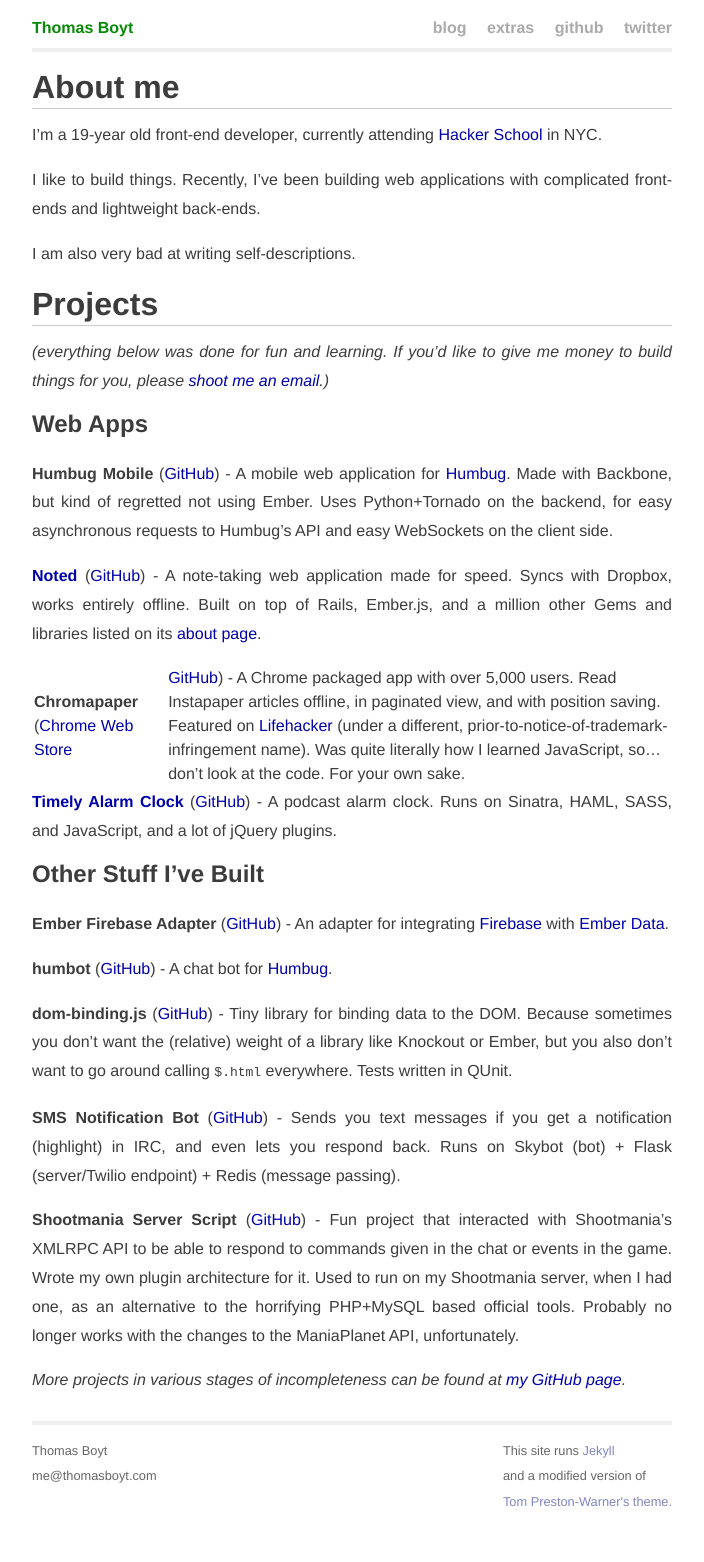
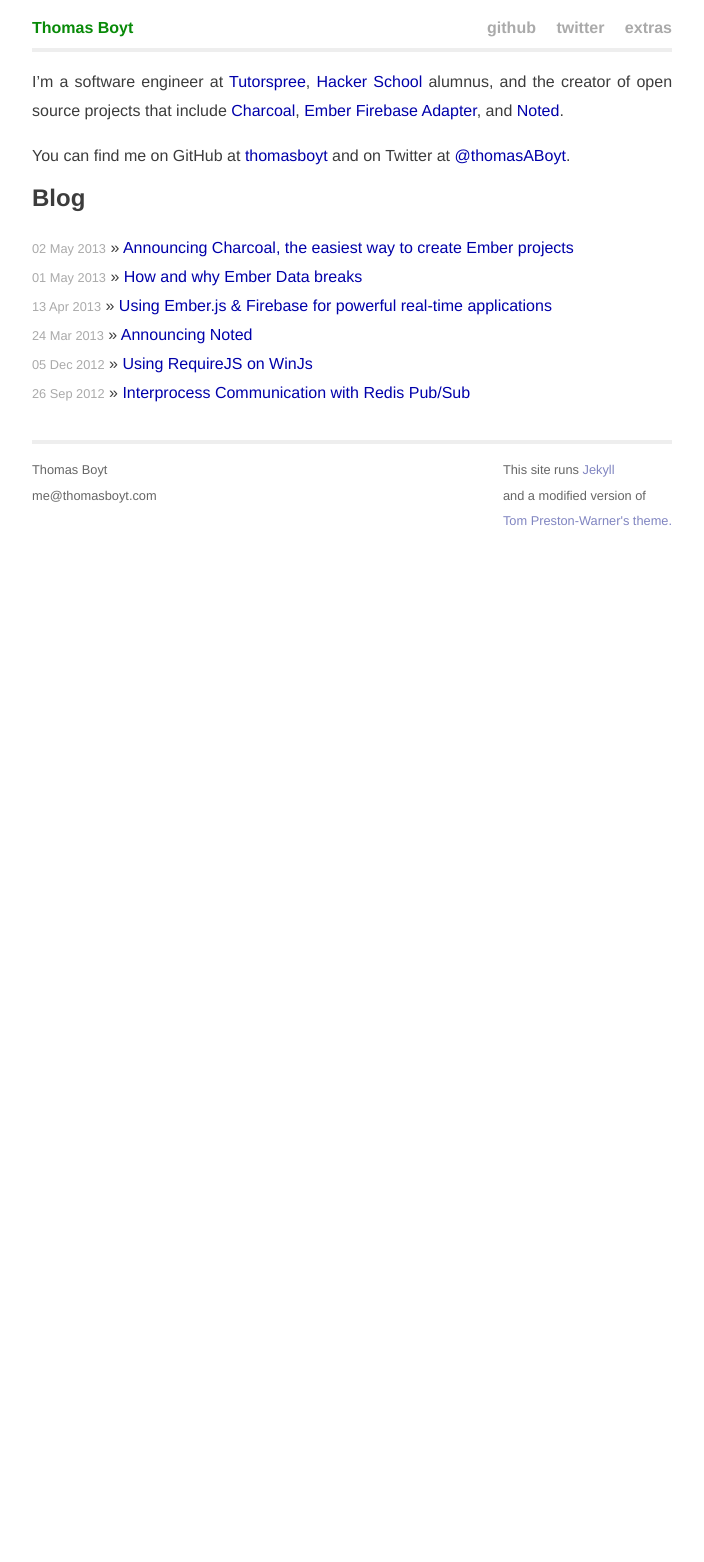
Before and after one commit to thomasboyt/thomasboyt.github.com, a Jekyll site: the page built from index.md, in a window 1280 px wide. Shown: the whole page, without its empty margins (288-992 px from the left). Built offline with Jekyll 4.4.1, drawn with Linux system fonts in a browser that asks for light colours; Markdown is read by kramdown in place of the engine named in the settings; after the commit the page ends 900 px from its top, so only the background shows below that.

Commit message:
Updated design

```diff
--- a/_layouts/default.html
+++ b/_layouts/default.html
@@ -23,10 +23,9 @@
           <a href="/">Thomas Boyt</a>
         </div>
         <div class="links">
-          <a class="extra" href="/blog.html">blog</a>
-          <a class="extra" href="/extras/">extras</a>
           <a class="extra" href="https://github.com/thomasboyt/">github</a>
           <a class="extra" href="http://twitter.com/thomasaboyt">twitter</a>
+          <a class="extra" href="/extras/">extras</a>
         </div>
 			</div>
 
--- a/index.md
+++ b/index.md
@@ -4,38 +4,13 @@
 permalink: index.html
 ---
 
-# About me
+I'm a software engineer at [Tutorspree](http://tutorspree.com), [Hacker School](http://hackerschool.com) alumnus, and the creator of open source projects that include [Charcoal](https://github.com/thomasboyt/charcoal), [Ember Firebase Adapter](https://github.com/thomasboyt/ember-firebase-adapter), and [Noted](http://noted.herokuapp.com/).
 
-I'm a 19-year old front-end developer, currently attending [Hacker School](http://hackerschool.com) in NYC.
+You can find me on GitHub at [thomasboyt](https://github.com/thomasboyt) and on Twitter at [@thomasABoyt](http://twitter.com/thomasABoyt).
 
-I like to build things. Recently, I've been building web applications with complicated front-ends and lightweight back-ends.
-
-I am also very bad at writing self-descriptions.
-
-# Projects
-
-*(everything below was done for fun and learning. If you'd like to give me money to build things for you, please [shoot me an email](mailto:me@thomasboyt.com).)*
-
-## Web Apps
-
-**Humbug Mobile** ([GitHub](https://github.com/thomasboyt/humbug-mobile)) - A mobile web application for [Humbug](https://humbughq.com). Made with Backbone, but kind of regretted not using Ember. Uses Python+Tornado on the backend, for easy asynchronous requests to Humbug's API and easy WebSockets on the client side.
-
-**[Noted](http://noted.herokuapp.com)** ([GitHub](https://github.com/thomasboyt/Noted-App)) - A note-taking web application made for speed. Syncs with Dropbox, works entirely offline. Built on top of Rails, Ember.js, and a million other Gems and libraries listed on its [about page](http://noted.herokuapp.com/#about).
-
-**Chromapaper** ([Chrome Web Store](https://chrome.google.com/webstore/detail/lpjpjcgbkjefppoahpegfajifjdmcblb) | [GitHub](https://github.com/thomasboyt/Chromapaper)) - A Chrome packaged app with over 5,000 users. Read Instapaper articles offline, in paginated view, and with position saving. Featured on [Lifehacker](http://lifehacker.com/#!5729430/instapaper-for-chrome-adds-offline-sync-to-your-long-articles) (under a different, prior-to-notice-of-trademark-infringement name). Was quite literally how I learned JavaScript, so... don't look at the code. For your own sake.
-
-**[Timely Alarm Clock](http://timely-alarm.heroku.com)** ([GitHub](https://github.com/thomasboyt/Timely)) - A podcast alarm clock. Runs on Sinatra, HAML, SASS, and JavaScript, and a lot of jQuery plugins.
-
-## Other Stuff I've Built
-
-**Ember Firebase Adapter** ([GitHub](https://github.com/thomasboyt/ember-firebase-adapter)) - An adapter for integrating [Firebase](https://firebase.com) with [Ember Data](https://github.com/emberjs/data).
-
-**humbot** ([GitHub](https://github.com/thomasboyt/humbot)) - A chat bot for [Humbug](https://humbughq.com).
-
-**dom-binding.js** ([GitHub](https://github.com/thomasboyt/dom-binding)) - Tiny library for binding data to the DOM. Because sometimes you don't want the (relative) weight of a library like Knockout or Ember, but you also don't want to go around calling `$.html` everywhere. Tests written in QUnit.
-
-**SMS Notification Bot** ([GitHub](https://github.com/thomasboyt/SMS-Notification-Bot)) - Sends you text messages if you get a notification (highlight) in IRC, and even lets you respond back. Runs on Skybot (bot) + Flask (server/Twilio endpoint) + Redis (message passing).
-
-**Shootmania Server Script** ([GitHub](https://github.com/thomasboyt/shootmania-server-script)) - Fun project that interacted with Shootmania's XMLRPC API to be able to respond to commands given in the chat or events in the game. Wrote my own plugin architecture for it. Used to run on my Shootmania server, when I had one, as an alternative to the horrifying PHP+MySQL based official tools. Probably no longer works with the changes to the ManiaPlanet API, unfortunately.
-
-*More projects in various stages of incompleteness can be found at [my GitHub page](http://github.com/thomasboyt).*
+<h2>Blog</h2>
+<ul class="posts">
+    {% for post in site.posts %}
+    <li><span>{{ post.date | date_to_string }}</span> &raquo; <a href="{{ post.url }}">{{ post.title }}</a></li>
+    {% endfor %}
+</ul>
```
